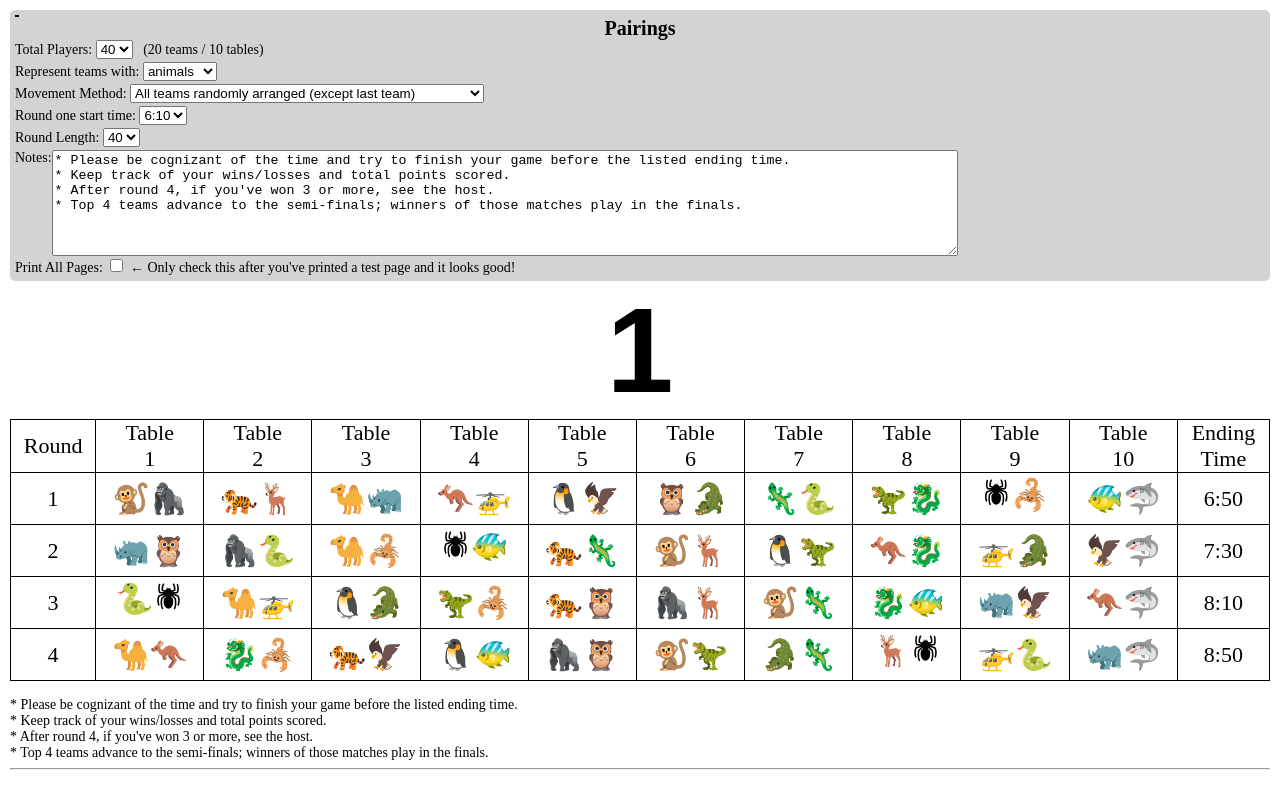
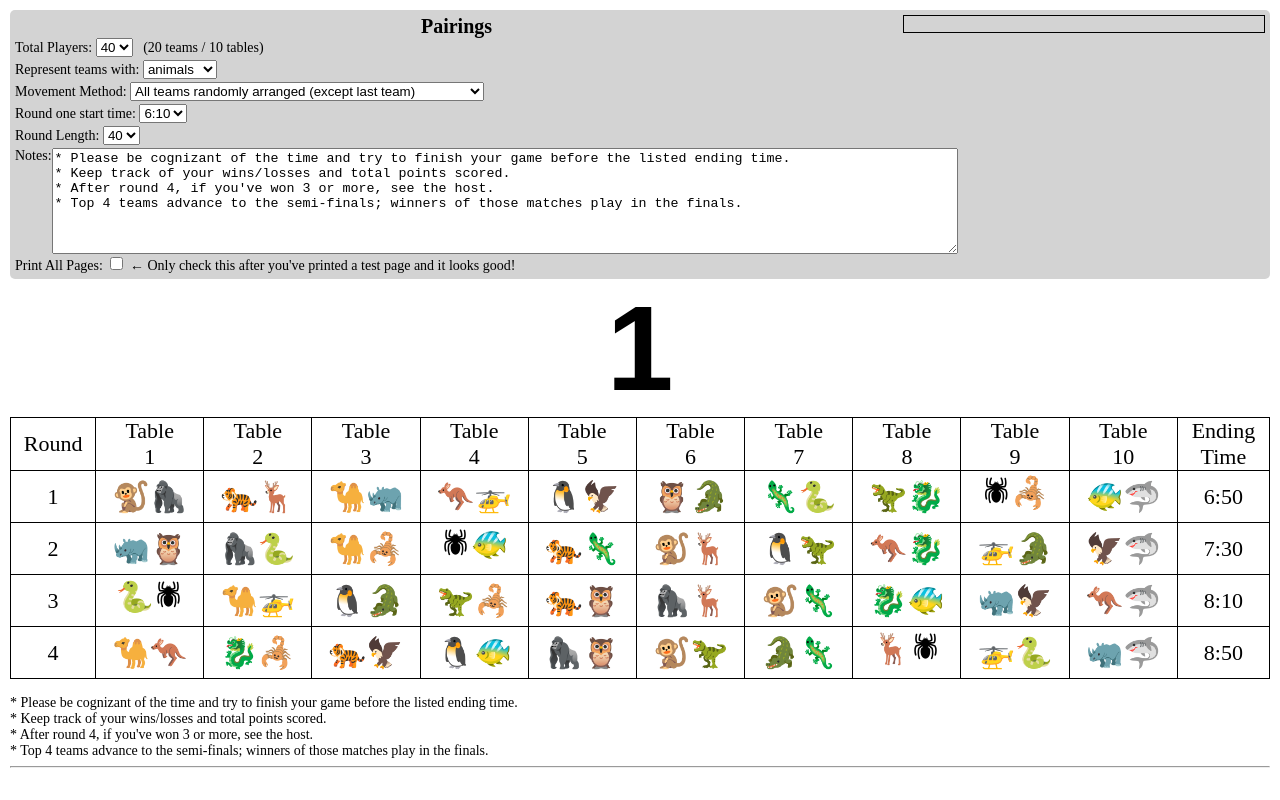
Before and after one commit to richalbers/Pairings, a plain HTML site: page index.html in a window 1280 px wide. Drawn offline with nearby package versions, Linux system fonts and the light colour scheme.

Commit message:
Update pairings.css

```diff
--- a/pairings.css
+++ b/pairings.css
@@ -24,8 +24,8 @@ h1 { font-size: 20px; }
 	border-radius: 5px;
 }
 
-#instructions {
-	width: 500px;
+#emojiSelection {
+	width: 350px;
 	float: right;
 	border: 1px solid black;
 	margin-left: 5px;
@@ -55,11 +55,11 @@ textarea {
 	font-size: 120px;
 }
 
-thead {
+#tables thead {
 	font-size: 22px;
 }
 
-tbody {
+#tables tbody {
 	font-size: 22px
 }
 
@@ -67,7 +67,7 @@ tbody {
 	font-size: 30px;
 }
 
-table, th, td {
+#tables table, #tables th, #tables td {
 	border: 1px solid black;
 	border-collapse: collapse;
 	padding: 0px;
@@ -101,6 +101,3 @@ table, th, td {
 	}
 
 }
-
-
-}
```
